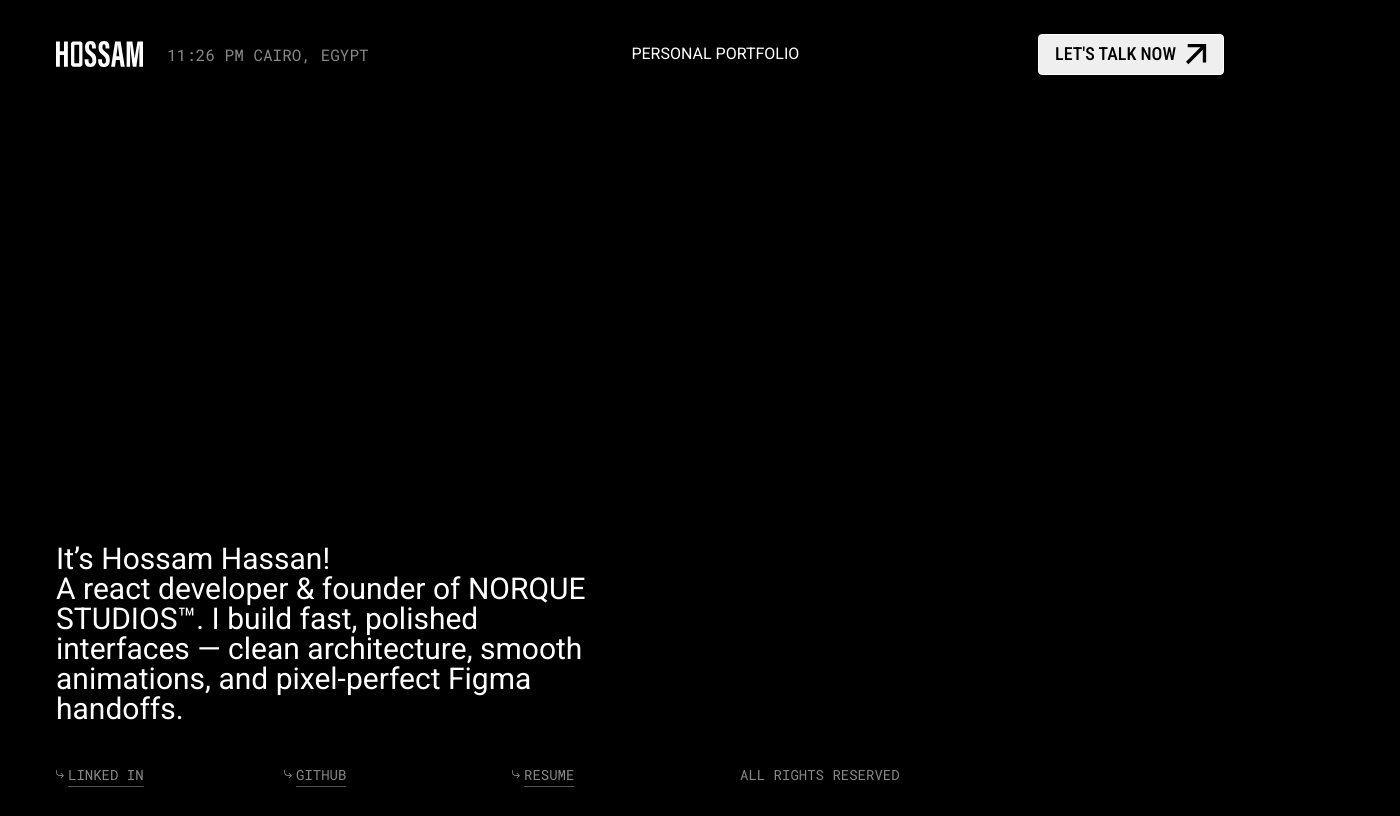
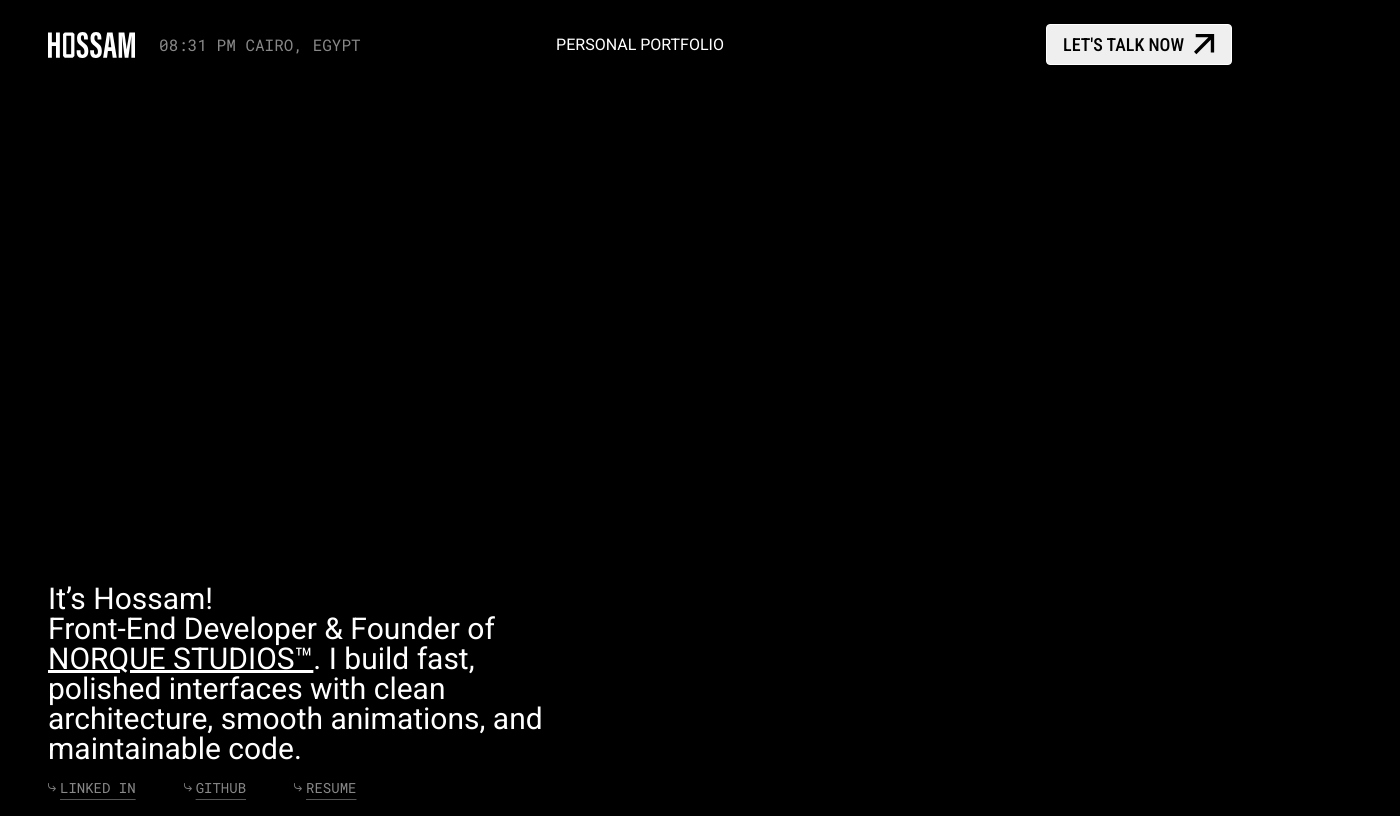
Before and after one commit to Hoss008/my-portfolio, a React (Vite) app in the folder my-portfolio/: page / in a window 1280 px wide. Shown: the whole page, 1400 px wide, since content can reach past the window. Built offline with nearby package versions, Linux system fonts and the light colour scheme.

Commit message:
added dynamic time

```diff
--- a/my-portfolio/src/App.jsx
+++ b/my-portfolio/src/App.jsx
@@ -1,18 +1,35 @@
+import { useEffect, useState } from "react";
 import styles from "./app.module.css";
 import logo from "./assets/Hossam Logo 1.svg";
 import arrow from "./assets/arrow.svg";
 import down from "./assets/down.svg";
 
 function App() {
+  const [time, setTime] = useState("");
+
+  useEffect(() => {
+    const formatTime = (date) =>
+      date.toLocaleTimeString("en-US", {
+        hour: "2-digit",
+        minute: "2-digit",
+        hour12: true,
+      });
+
+    const update = () => setTime(formatTime(new Date()));
+
+    update();
+    const intervalId = setInterval(update, 60000);
+
+    return () => clearInterval(intervalId);
+  }, []);
+
   return (
     <div className={styles.pageWrapper}>
       <header className={styles.header}>
         <div className={styles.left}>
           <img src={logo} alt="Hossam Logo" />
-          <span className={styles.text}>11:26 PM CAIRO, EGYPT</span>
+          <span className={styles.text}>{time} CAIRO, EGYPT</span>
         </div>
-
-        <div className={styles.spacer}></div>
 
         <div className={styles.title}>PERSONAL PORTFOLIO</div>
 
@@ -26,13 +43,23 @@ function App() {
 
       <footer className={styles.footer}>
         <p className={styles.p}>
-          It’s Hossam Hassan! <br/>A react developer & founder of NORQUE STUDIOS™. I
-          build fast, polished interfaces — clean architecture, smooth
-          animations, and pixel-perfect Figma handoffs.
+          It’s Hossam! <br />
+          Front-End Developer & Founder of{" "}
+          <a
+            className={styles.inlineLink}
+            href="https://norquestudios.com/"
+            target="_blank"
+            rel="noreferrer"
+          >
+            NORQUE STUDIOS™
+          </a>
+          . I build fast, polished interfaces with clean architecture, smooth
+          animations, and maintainable code.
         </p>
 
         {/* Added Footer Bottom Links */}
         <div className={styles.footerBottom}>
+          <div className={styles.footerLinks}>
             <span className={styles.footerLink}>
               <img src={down} alt="Down" />
               LINKED IN
@@ -45,7 +72,8 @@ function App() {
               <img src={down} alt="Down" />
               RESUME
             </span>
-          <span>ALL RIGHTS RESERVED</span>
+          </div>
+          {/* <span>ALL RIGHTS RESERVED</span> */}
         </div>
       </footer>
     </div>
--- a/my-portfolio/src/app.module.css
+++ b/my-portfolio/src/app.module.css
@@ -1,28 +1,41 @@
 @import url("https://fonts.googleapis.com/css2?family=Roboto:wght@400;500;600;700&family=Roboto+Mono:wght@400;500;600&family=Roboto+Condensed:wght@400;500;600;700&display=swap");
 
+/* 1. ADDED GLOBAL RESET: Prevents default margins from pushing your 100vh layout off-screen */
+*,
+*::before,
+*::after {
+  box-sizing: border-box;
+  margin: 0;
+  padding: 0;
+}
+
+html,
 body {
   background-color: black;
   color: white;
   font-family: "Roboto", sans-serif;
+  min-height: 100vh;
+  overflow-x: hidden;
+  width: 100%;
 }
 
-/* Add these new classes to app.module.css */
-
 .pageWrapper {
-  min-height: 100vh; /* Ensures the container is always at least the height of the viewport */
+  min-height: 100vh;
   display: flex;
   flex-direction: column;
+  width: min(100%, 1440px);
+  margin: 0 auto;
 }
 
 .mainContent {
-  flex-grow: 1; /* Forces the middle section to expand, pushing the footer to the bottom */
+  flex-grow: 1;
 }
 
 .header {
   display: grid;
-  grid-template-columns: auto auto auto auto;
+  grid-template-columns: minmax(0, 1fr) auto minmax(0, 1fr);
   align-items: center;
-  height: 44px;
+  height: auto; /* Removed fixed 44px height to prevent vertical overlapping */
   padding-inline: 48px;
   padding-block: 24px;
   gap: 24px;
@@ -37,6 +50,7 @@ body {
   display: flex;
   align-items: center;
   gap: 24px;
+  min-width: 0;
 }
 
 .title {
@@ -46,6 +60,8 @@ body {
   line-height: 100%;
   letter-spacing: 0%;
   text-transform: uppercase;
+  justify-self: center;
+  text-align: center;
 }
 
 .talk {
@@ -58,22 +74,23 @@ body {
   justify-self: end;
   border-radius: 4px;
   border: 1px solid white;
-  max-width: 188px;
   height: 41px;
   gap: 10px;
   padding: 0 16px;
+  cursor: pointer;
+  white-space: nowrap;
 }
 
 .footer {
   display: grid;
-  grid-template-columns: 204px 204px 204px 660px;
-  grid-template-rows: 1fr auto; /* Creates a top row that expands, and an auto-sized bottom row for the links */
+  /* 3. FIXED FOOTER WIDTH: Changed 660px to 1fr so it stops overflowing off the right edge */
+  grid-template-columns: minmax(0, 204px) minmax(0, 204px) minmax(0, 204px) minmax(0, 660px);
+  grid-template-rows: 1fr auto;
   height: 240px;
   margin-top: auto;
   padding-inline: 48px;
   padding-block: 24px;
-  gap: 24px;
-  /* Removed align-items: center; so the top text doesn't float in the middle */
+  gap: 14px;
 }
 
 .p {
@@ -83,19 +100,28 @@ body {
   font-size: 30px;
   line-height: 100%;
   letter-spacing: 0%;
-  width: 536px;
+  width: 100%; /* Removed hardcoded 536px width */
+  max-width: 536px;
   margin: 0;
-  /* Removed height: 210px; so it sits naturally at the top */
 }
 
 .footerBottom {
   display: grid;
-  grid-column: 1 / -1; /* Tells this row to span across all 4 columns */
-  grid-template-columns: subgrid; /* Magically inherits the 204, 204, 204, 660 tracks from .footer */
+  grid-column: 1 / -1;
+  /* Match the parent footer columns */
+  grid-template-columns: minmax(0, 204px) minmax(0, 204px) minmax(0, 204px) minmax(0, 660px);
+  gap: 14px; /* Matched the gap of the parent footer grid */
   font-family: "Roboto Mono", monospace;
   font-size: 14px;
   color: #888888;
-  align-items: end; /* Snaps the links flush to the bottom */
+  align-items: end;
+}
+
+/* 4. CLEANUP: Removed the duplicate .footerLinks declaration */
+.footerLinks {
+  grid-column: 1 / span 3;
+  display: flex;
+  gap: 48px;
 }
 
 .footerLink {
@@ -107,3 +133,10 @@ body {
   text-decoration-color: #555555;
   cursor: pointer;
 }
+
+.inlineLink {
+  color: inherit;
+  text-decoration: underline;
+  text-underline-offset: 1px;
+  text-decoration-color: #ffffff;
+}
```
Lines whose indentation alone changed are shown as unchanged.
